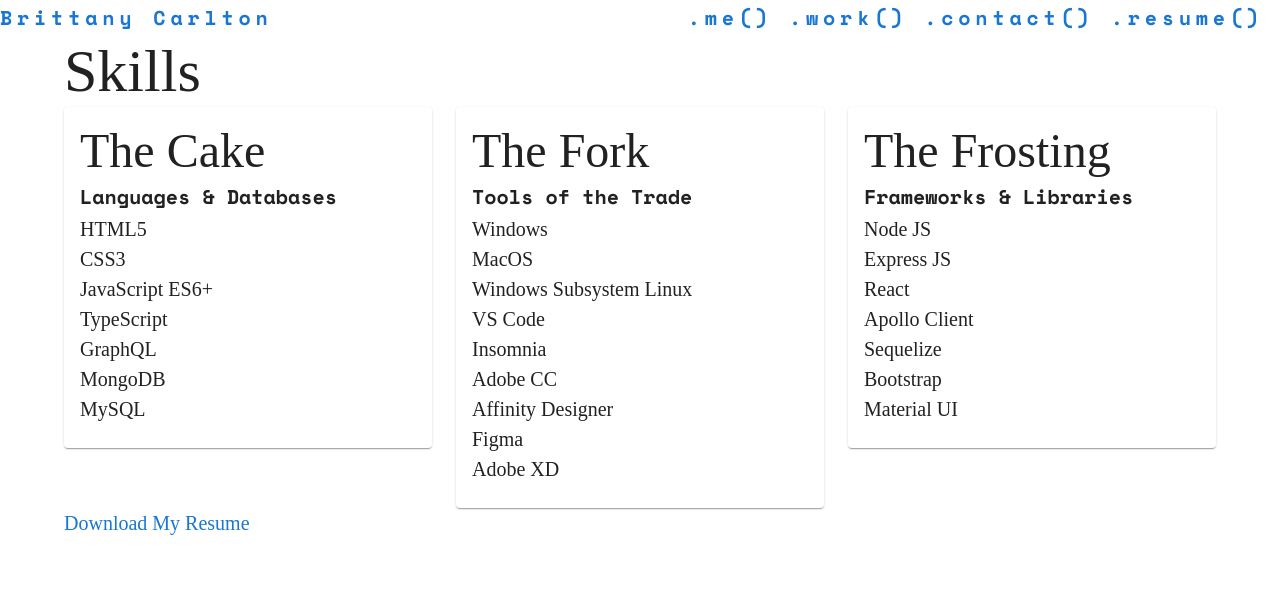
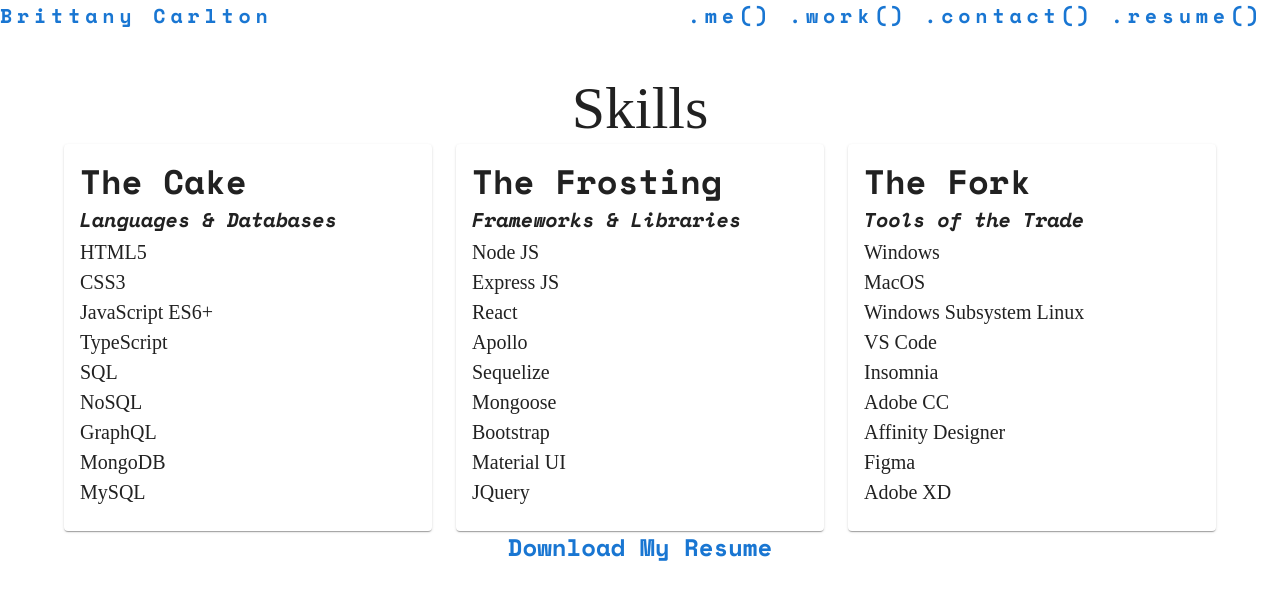
Before and after one commit to devBritt/britt-carlton-portfolio, a React (Create React App) app: page /resume in a window 1280 px wide. Shown: the top 600 px of the page. Built offline with nearby package versions, Linux system fonts and the light colour scheme; a web font is replaced by a local one.

Commit message:
Tweak typography styles and layout on all pages/components

```diff
--- a/src/App.js
+++ b/src/App.js
@@ -31,19 +31,19 @@
             fontFamily: 'Mersad'
         },
         h3: {
-            fontFamily: 'Mersad'
+            fontFamily: 'Space Mono Bold'
         },
         h4: {
-            fontFamily: 'Mersad'
+            fontFamily: 'Space Mono Bold'
         },
         h5: {
-            fontFamily: 'Mersad'
+            fontFamily: 'Space Mono Bold'
         },
         h6: {
-            fontFamily: 'Mersad'
+            fontFamily: 'Space Mono Bold'
         },
         subtitle1: {
-            fontFamily: 'Space Mono Bold',
+            fontFamily: 'Space Mono Bold Italic',
             fontSize: '1.25rem'
         },
         subtitle2: {
@@ -76,7 +76,7 @@
                 <CssBaseline />
                 <Header />
 
-                <Container >
+                <Container sx={{ py: 5 }} >
                     <main>
                         <Routes>
                             <Route path='/' element={<About />} />
--- a/src/components/header/index.js
+++ b/src/components/header/index.js
@@ -13,7 +13,7 @@
         >
             <Grid item xs>
                 <Typography
-                    variant={"subtitle1"}
+                    variant={"h6"}
                     noWrap
                     sx={{
                     mr: 2,
@@ -41,7 +41,7 @@
             >
                 <Grid item xs={'auto'}>
                     <Typography
-                        variant={"subtitle1"}
+                        variant={"h6"}
                         noWrap
                         sx={{
                         mr: 2,
@@ -61,7 +61,7 @@
                 </Grid>
                 <Grid item xs={'auto'}>
                     <Typography
-                        variant={"subtitle1"}
+                        variant={"h6"}
                         noWrap
                         sx={{
                         mr: 2,
@@ -81,7 +81,7 @@
                 </Grid>
                 <Grid item xs={'auto'}>
                     <Typography
-                        variant={"subtitle1"}
+                        variant={"h6"}
                         noWrap
                         sx={{
                         mr: 2,
@@ -101,7 +101,7 @@
                 </Grid>
                 <Grid item xs={'auto'}>
                     <Typography
-                        variant={"subtitle1"}
+                        variant={"h6"}
                         noWrap
                         sx={{
                         mr: 2,
--- a/src/components/skill-card/index.js
+++ b/src/components/skill-card/index.js
@@ -4,10 +4,10 @@
     return (
         <Card sx={{ minWidth: 275 }}>
             <CardContent>
-                <Typography component={'h3'} variant={'h3'}>
+                <Typography component={'h3'} variant={'h4'}>
                     {cardInfo.title}
                 </Typography>
-                <Typography component={'h4'} variant={'subtitle1'}>
+                <Typography component={'subtitle1'} variant={'subtitle1'}>
                     {cardInfo.category}
                 </Typography>
                 {cardInfo.skills.map(skill => (
--- a/src/pages/resume.js
+++ b/src/pages/resume.js
@@ -1,4 +1,4 @@
-import { Link, Typography, Card, CardContent, Grid } from '@mui/material';
+import { Link, Typography, Grid, Container } from '@mui/material';
 import SkillCard from '../components/skill-card';
 
 const skills = [
@@ -10,9 +10,26 @@
             'CSS3',
             'JavaScript ES6+',
             'TypeScript',
+            'SQL',
+            'NoSQL',
             'GraphQL',
             'MongoDB',
             'MySQL',
+        ]
+    },
+    {
+        title: 'The Frosting',
+        category: 'Frameworks & Libraries',
+        skills: [
+            'Node JS',
+            'Express JS',
+            'React',
+            'Apollo',
+            'Sequelize',
+            'Mongoose',
+            'Bootstrap',
+            'Material UI',
+            'JQuery'
         ]
     },
     {
@@ -30,25 +47,12 @@
             'Adobe XD',
         ]
     },
-    {
-        title: 'The Frosting',
-        category: 'Frameworks & Libraries',
-        skills: [
-            'Node JS',
-            'Express JS',
-            'React',
-            'Apollo Client',
-            'Sequelize',
-            'Bootstrap',
-            'Material UI'
-        ]
-    },
 ]
 
 const Resume = () => {
     return (
         <>
-            <Typography component={'h2'} variant={'h2'}>Skills</Typography>
+            <Typography component={'h2'} variant={'h2'} style={{ textAlign: 'center' }}>Skills</Typography>
             <Grid container spacing={3}>
                 {skills.map(info => (
                     <Grid item xs={12} md={4} key={info.category}>
@@ -56,12 +60,16 @@
                     </Grid>
                 ))}
             </Grid>
-            <Link
-                href={'https://docs.google.com/document/d/1HcE9UzY5vtzP_q9pKhPLg6GicucMuc-BaQdyN7jYMwM/edit?usp=sharing'}
-                underline={'none'}
-            >
-                Download My Resume
-            </Link>
+            <Container style={{ textAlign: 'center' }}>
+                <Link
+                    component={'a'}
+                    variant={'h5'}
+                    href={'https://docs.google.com/document/d/1J94ohB1FARKb71ZOUN4h_GHuE2Ym7zY3EXJaX4OJ7TA/edit?usp=sharing'}
+                    underline={'none'}
+                >
+                    Download My Resume
+                </Link>
+            </Container>
         </>
     );
 }
```
